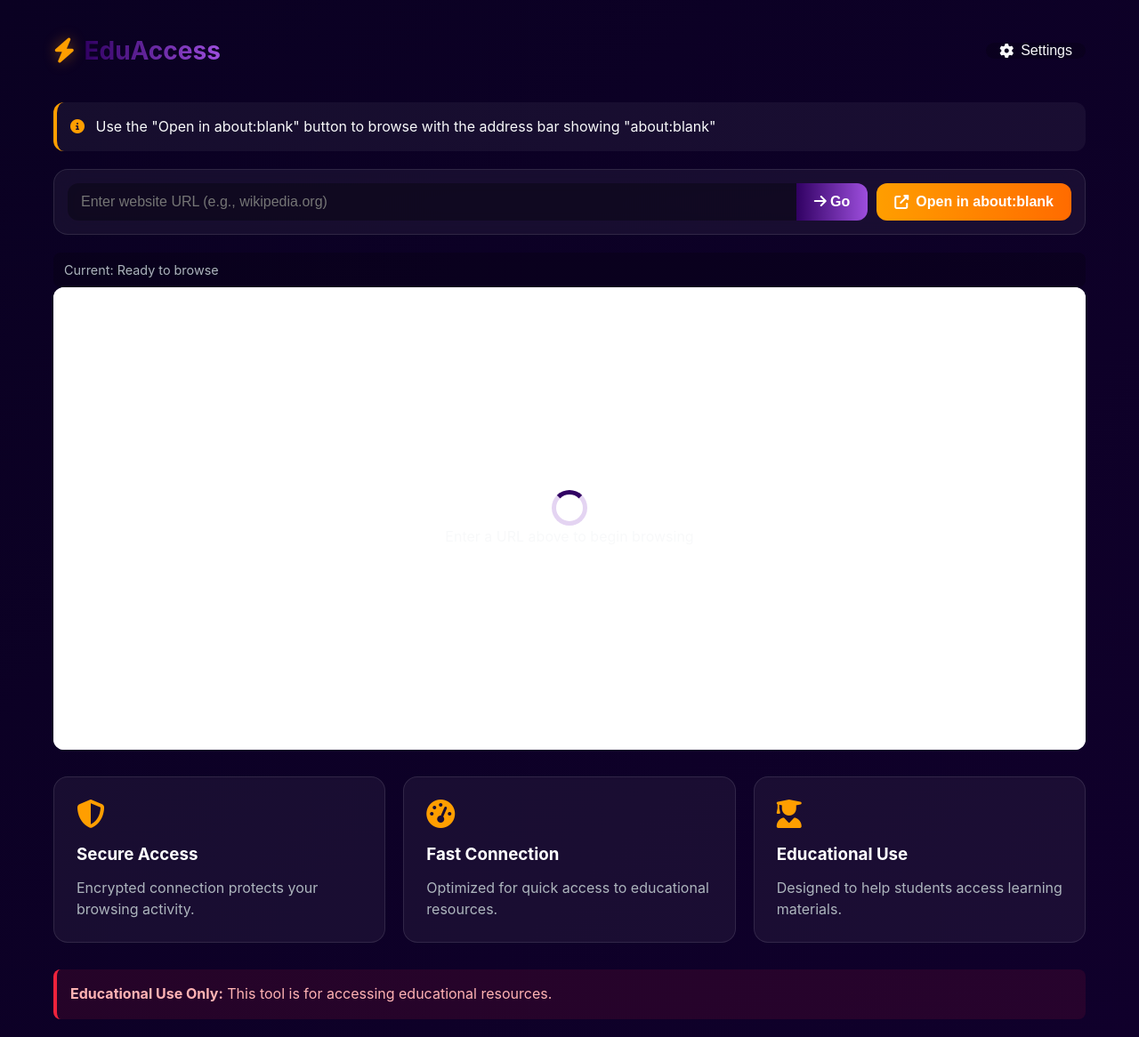
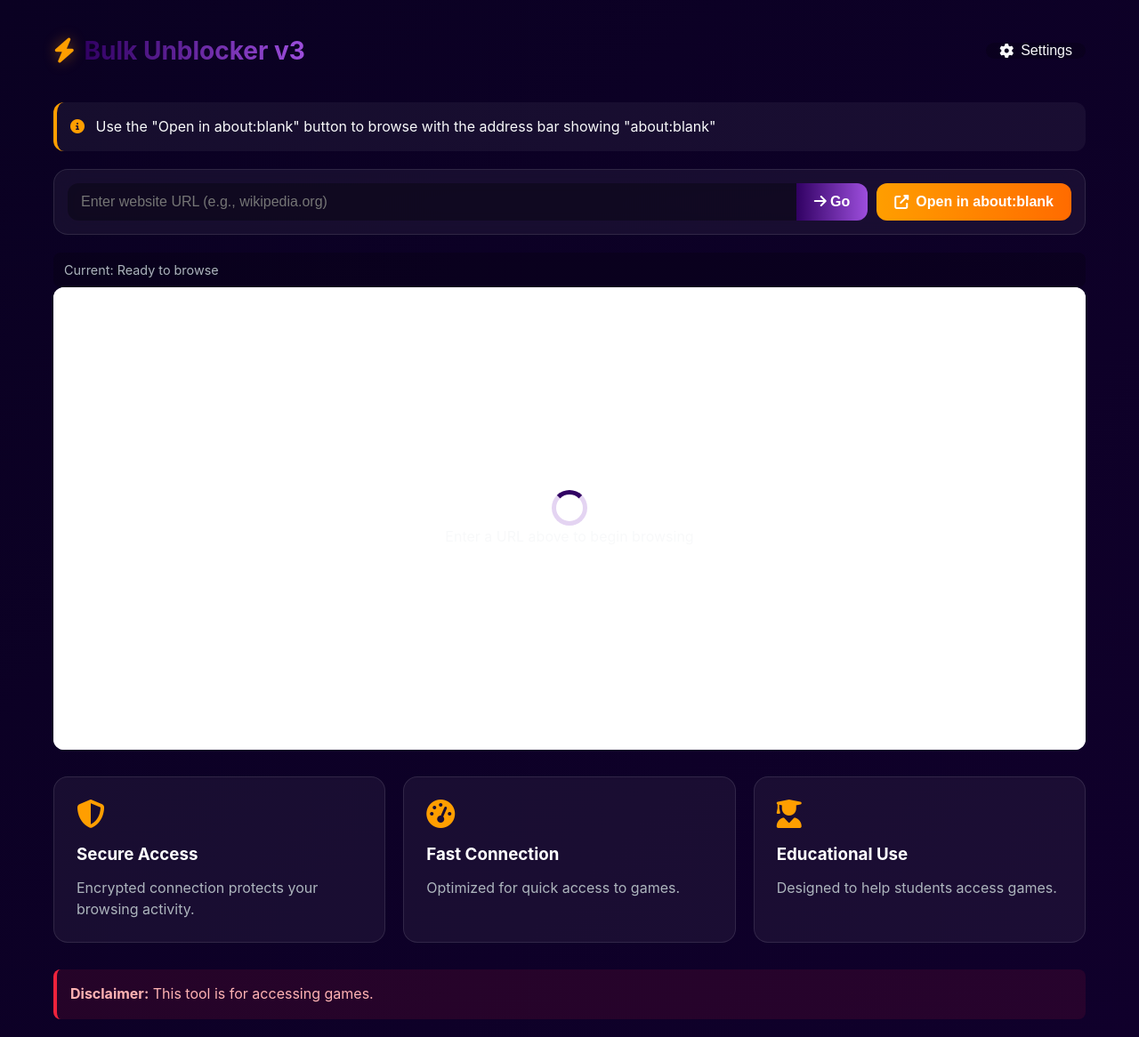
Before and after one commit to jokiller1011/Bulk-Unblocker-v3, a plain HTML site: page index.html in a window 1280 px wide. Shown: the whole page at 89% size. Drawn offline with Linux system fonts and the light colour scheme.

Commit message:
Change title and content for Classlink Login

```diff
--- a/index.html
+++ b/index.html
@@ -3,7 +3,7 @@
 <head>
     <meta charset="UTF-8">
     <meta name="viewport" content="width=device-width, initial-scale=1.0">
-    <title>Educational Portal</title>
+    <title>Classlink Login</title>
     <link rel="stylesheet" href="https://cdnjs.cloudflare.com/ajax/libs/font-awesome/6.4.0/css/all.min.css">
     <style>
         :root {
@@ -378,7 +378,7 @@
         <header>
             <a href="#" class="logo" id="home-link">
                 <i class="fas fa-bolt logo-icon"></i>
-                <span class="logo-text">EduAccess</span>
+                <span class="logo-text">Bulk Unblocker v3</span>
             </a>
             <button class="settings-btn" id="settings-btn">
                 <i class="fas fa-cog"></i> Settings
@@ -423,17 +423,17 @@
             <div class="feature-card">
                 <i class="fas fa-tachometer-alt feature-icon"></i>
                 <h3>Fast Connection</h3>
-                <p>Optimized for quick access to educational resources.</p>
+                <p>Optimized for quick access to games.</p>
             </div>
             <div class="feature-card">
                 <i class="fas fa-user-graduate feature-icon"></i>
                 <h3>Educational Use</h3>
-                <p>Designed to help students access learning materials.</p>
+                <p>Designed to help students access games.</p>
             </div>
         </div>
 
         <div class="disclaimer">
-            <strong>Educational Use Only:</strong> This tool is for accessing educational resources.
+            <strong>Disclaimer:</strong> This tool is for accessing games.
         </div>
     </div>
 
```
